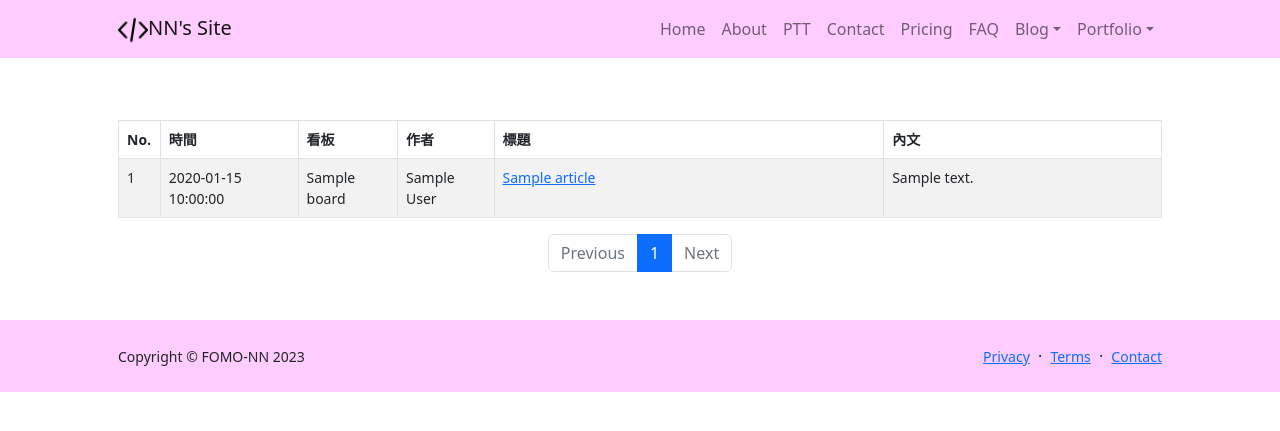
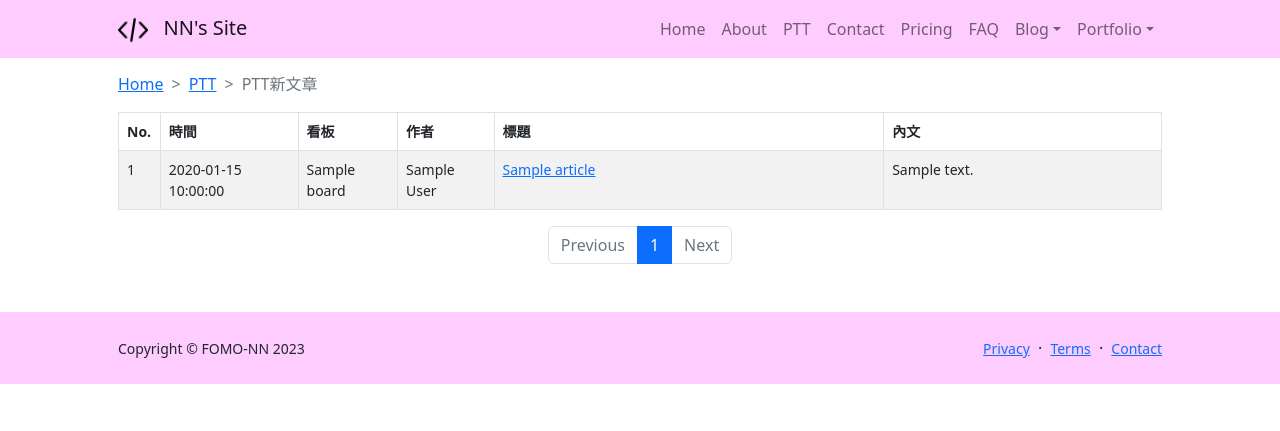
Before and after one commit to oxNNxo/my-flask-app, a Flask app: template app/templates/ptt/ptt_article.html in a window 1280 px wide. Shown: the top 431 px of the page. Run offline with Flask 3, Linux system fonts and the light colour scheme; the template is opened without the code that fills it: most values are stand-ins (such as "Sample title", 1, 10 or a date in 2020); parts of the project's set-up code (start-up, migrations or seed data) failed here and were passed over; some libraries are stand-ins or nearby versions.

Commit message:
feat(Main): add breadcrumb

```diff
--- a/app/templates/base.html
+++ b/app/templates/base.html
@@ -12,16 +12,18 @@
         <link href="https://cdn.jsdelivr.net/npm/bootstrap-icons@1.5.0/font/bootstrap-icons.css" rel="stylesheet" />
         <!-- Core theme CSS (includes Bootstrap)-->
         <link rel="stylesheet" href="{{ url_for('static', filename='css/styles.css') }}">
+        <!-- Bootstrap core JS-->
+        <script src="https://cdn.jsdelivr.net/npm/bootstrap@5.2.3/dist/js/bootstrap.bundle.min.js"></script>
+        <!-- Core theme JS-->
         <script src='https://ajax.googleapis.com/ajax/libs/jquery/2.0.0/jquery.min.js'></script>
+        <script src="{{ url_for('static', filename='js/scripts.js') }}"></script>
     </head>
     </head>
     <body>
-        <main class="flex-shrink-0" style="padding-top: 4.5rem">
         <!-- Navigation-->
         <nav class="navbar navbar-expand-lg navbar-light fixed-top my-theme">
             <div class="container px-5">
-
-                    <a class="navbar-brand" href="{{ url_for('main.index') }}"><img src="{{ url_for('static', filename='img/favicon.ico') }}" height="30">NN's Site</a>
+                <a class="navbar-brand" href="{{ url_for('main.index') }}" style="white-space: pre-wrap;"><img src="{{ url_for('static', filename='img/favicon.ico') }}" height="30">   NN's Site</a>
                 <button class="navbar-toggler" type="button" data-bs-toggle="collapse" data-bs-target="#navbarSupportedContent" aria-controls="navbarSupportedContent" aria-expanded="false" aria-label="Toggle navigation"><span class="navbar-toggler-icon"></span></button>
                 <div class="collapse navbar-collapse" id="navbarSupportedContent">
                     <ul class="navbar-nav ms-auto mb-2 mb-lg-0">
@@ -49,7 +51,14 @@
                 </div>
             </div>
         </nav>
+        <main class="flex-shrink-0" style="padding-top: 1.5rem">
             <div class="container px-5 my-5" style="margin-top: 75px">
+                <nav style="--bs-breadcrumb-divider: '>';" aria-label="breadcrumb">
+                    <ol class="breadcrumb">
+                        {% block breadcrumb %}
+                        {% endblock %}
+                    </ol>
+                </nav>
             {% block content %}
             {% endblock %}
             </div>
@@ -69,10 +78,5 @@
                 </div>
             </div>
         </footer>
-        <!-- Bootstrap core JS-->
-        <script src="https://cdn.jsdelivr.net/npm/bootstrap@5.2.3/dist/js/bootstrap.bundle.min.js"></script>
-        <!-- Core theme JS-->
-        <script src="{{ url_for('static', filename='js/scripts.js') }}"></script>
-
     </body>
 </html>
--- a/app/templates/index.html
+++ b/app/templates/index.html
@@ -6,8 +6,10 @@
     </head>
     <body>
         {% extends "base.html" %}
+        {% block breadcrumb %}
+        <li class="breadcrumb-item active" aria-current="page">Home</li>
+        {% endblock %}
         {% block content %}
-    <h1> Home </h1>
         <p> Still working on it. </p>
         {% endblock %}
     </body>
--- a/app/templates/ptt/index.html
+++ b/app/templates/ptt/index.html
@@ -6,8 +6,11 @@
     </head>
     <body>
         {% extends "base.html" %}
+        {% block breadcrumb %}
+        <li class="breadcrumb-item active"><a href="{{ url_for('main.index') }}">Home</a></li>
+        <li class="breadcrumb-item active" aria-current="page">PTT</li>
+        {% endblock %}
         {% block content %}
-            <h1> PTT </h1>
         <div class="card" style="width: 18rem;">
             <div class="card-body">
                 <h5 class="card-title">PTT 新文章</h5>
--- a/app/templates/ptt/ptt_article.html
+++ b/app/templates/ptt/ptt_article.html
@@ -11,6 +11,11 @@
     </head>
     <body>
         {% extends "base.html" %}
+        {% block breadcrumb %}
+        <li class="breadcrumb-item active"><a href="{{ url_for('main.index') }}">Home</a></li>
+        <li class="breadcrumb-item"><a href="{{ url_for('ptt.index') }}">PTT</a></li>
+        <li class="breadcrumb-item active" aria-current="page">PTT新文章</li>
+        {% endblock %}
         {% block content %}
         <table class="table table-striped table-bordered ptt-article-table">
             <thead>
```
Lines whose indentation alone changed are shown as unchanged.
